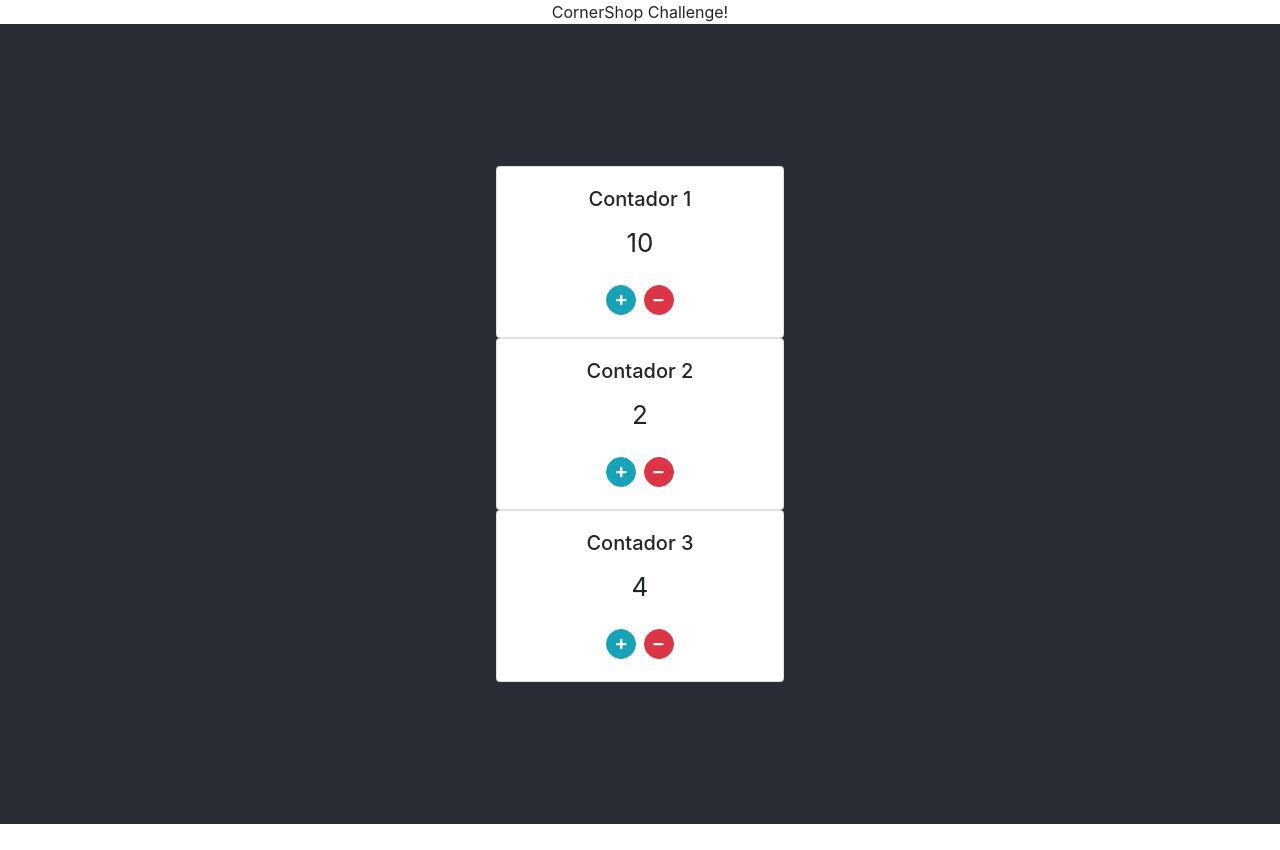
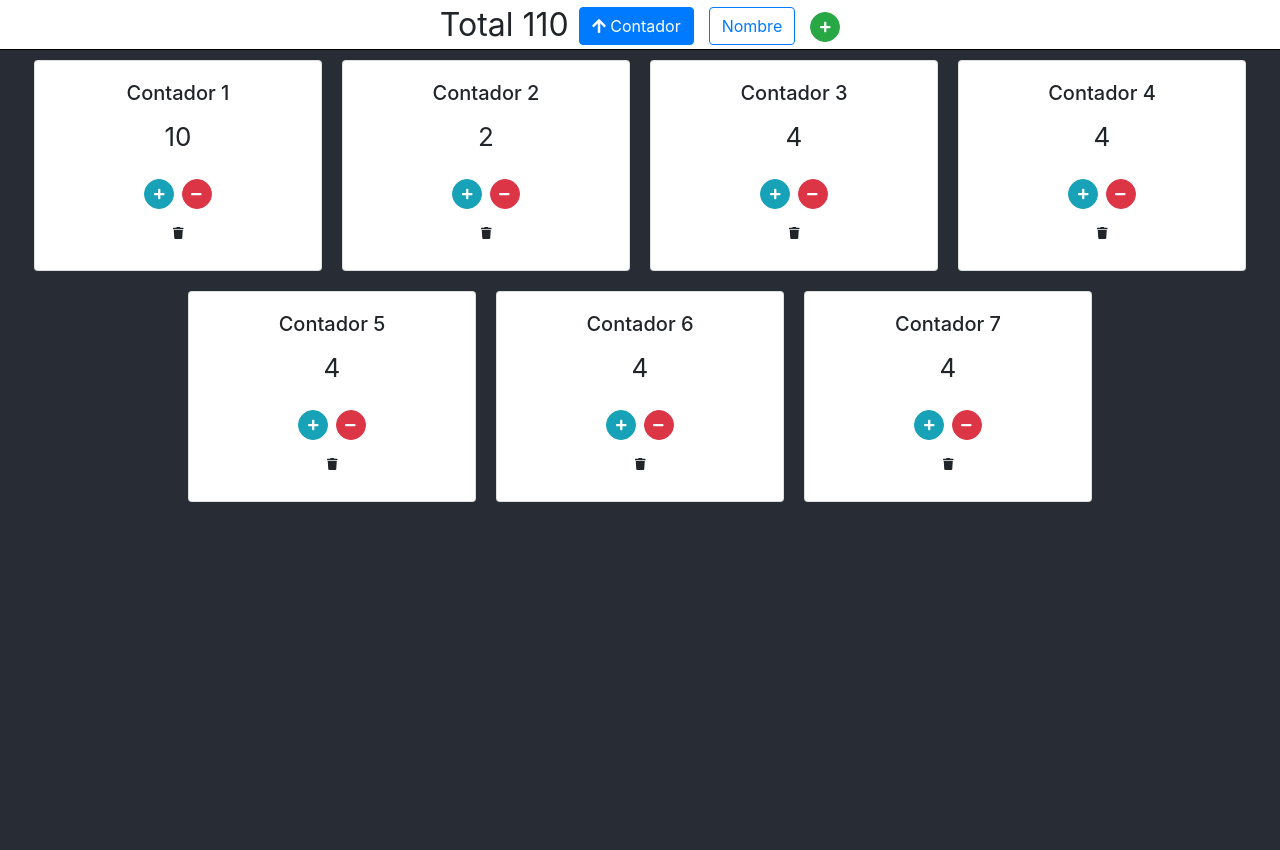
Before and after one commit to delatorremario/cornershop-frontendchallenge, a React (Create React App) app: page / in a window 1280 px wide. Before the commit the page ends 824 px from the top, so only its background shows below. Built offline with nearby package versions, Linux system fonts and the light colour scheme.

Commit message:
add counters, form and total headers

```diff
--- a/src/App.css
+++ b/src/App.css
@@ -1,19 +1,68 @@
 .App {
-  text-align: center;
+  min-height: 100vh;
+  /* display: flex; */
+  /* flex-direction: column; */
+  /* align-items: center; */
+  /* justify-content: center; */
+  font-size: calc(10px + 2vmin);
+  background-color: #282c34;
 }
 
-.App-header {
-  background-color: #282c34;
-  min-height: 100vh;
+.header-app {
+  top: 0;
+  position: fixed;
+  width: 100%;
+
+  -webkit-z-index: 1;
+  -moz-z-index: 1;
+  -ms-z-index: 1;
+  -o-z-index: 1;
+  z-index: 1;
+}
+.sorters {
   display: flex;
-  flex-direction: column;
+  justify-content: center;
   align-items: center;
-  justify-content: center;
-  font-size: calc(10px + 2vmin);
+  align-content: space-around;
+  background-color: white;
+  height: 50px;
+  border-bottom: solid black 1px;
+
 }
 
-.counter-buttons{
+.sorter-item {
+  padding: 5px;
+}
+
+.counter {
+  width: 100%;
+  text-align: center;
+  vertical-align: middle;
+  font-size: xx-large;
+}
+
+.addcounter-form {
+  background-color: white;
+  border-bottom: solid black 1px;
+}
+
+.counter-form {
+  width: 50%;
+  padding: 10px;
+  margin: 0 auto;
+}
+
+.counters-list {
+  top: 2;
   display: flex;
+  flex-wrap: wrap;
+  justify-content: center;
+  /* width: 80%; */
+  margin-top: 50px;
+}
+.counter-card {
+  text-align: center;
+  margin: 10px;
 }
 
 .btn-circle.btn-xl {
@@ -34,3 +83,25 @@
   font-size: 12px;
   line-height: 1.42857;
 }
+
+.label {
+  color: white;
+  padding: 8px;
+}
+
+.success {
+  background-color: #4caf50;
+} /* Green */
+.info {
+  background-color: #2196f3;
+} /* Blue */
+.warning {
+  background-color: #ff9800;
+} /* Orange */
+.danger {
+  background-color: #f44336;
+} /* Red */
+.other {
+  background-color: #e7e7e7;
+  color: black;
+} /* Gray */
--- a/src/App.js
+++ b/src/App.js
@@ -2,15 +2,14 @@ import React from "react";
 import "bootstrap/dist/css/bootstrap.min.css";
 import "./App.css";
 
+import HeaderAppComponent from "./components/headerAppComponent";
 import CountersListComponents from "./components/countersListComponent";
 
 function App() {
   return (
     <div className="App">
-      CornerShop Challenge!
-      <header className="App-header">
-        <CountersListComponents />
-      </header>
+      <HeaderAppComponent />
+      <CountersListComponents />
     </div>
   );
 }
--- /dev/null
+++ b/src/components/addCounterComponent.js
@@ -0,0 +1,48 @@
+import React from "react";
+import { Form, Button } from "react-bootstrap";
+
+class AddCounterComponent extends React.Component {
+  state = {
+    name: ""
+  };
+
+  handleChange(e) {
+    this.setState({ [e.target.name]: e.target.value });
+  }
+
+  render() {
+    console.log(
+      "AddCounterComponent -> handleSubmit -> this.props",
+      this.props
+    );
+    const { saveCounter, setShowAddCounter } = this.props;
+
+    return (
+      <Form
+        className="counter-form"
+        onSubmit={saveCounter({ name: this.state.name }).bind(this)}
+      >
+        <Form.Group controlId="formBasicEmail">
+          <Form.Label>Nombre del Nuevo Contador</Form.Label>
+          <Form.Control
+            type="text"
+            name="name"
+            value={this.state.name}
+            onChange={this.handleChange.bind(this)}
+          />
+        </Form.Group>
+
+        <div>
+          <Button variant="primary" type="submit">
+            Agregar
+          </Button>{" "}
+          <Button variant="secondary" onClick={setShowAddCounter}>
+            Cancelar
+          </Button>
+        </div>
+      </Form>
+    );
+  }
+}
+
+export default AddCounterComponent;
--- a/src/components/counterCardComponent.js
+++ b/src/components/counterCardComponent.js
@@ -1,10 +1,10 @@
 import React from "react";
 import { Card } from "react-bootstrap";
 import { FontAwesomeIcon } from "@fortawesome/react-fontawesome";
-import { faMinus, faPlus } from "@fortawesome/free-solid-svg-icons";
+import { faMinus, faPlus, faTrash } from "@fortawesome/free-solid-svg-icons";
 
 const CounterCardComponent = ({ name, count }) => (
-  <Card style={{ width: "18rem" }}>
+  <Card className="counter-card" style={{ width: "18rem" }}>
     <Card.Body>
       <Card.Title>{name}</Card.Title>
       <Card.Text>{count}</Card.Text>
@@ -17,6 +17,11 @@ const CounterCardComponent = ({ name, count }) => (
           <FontAwesomeIcon icon={faMinus} />
         </button>
       </div>
+      <div>
+        <button type="button" className="btn btn-default btn-circle">
+          <FontAwesomeIcon icon={faTrash} />
+        </button>
+      </div>
     </Card.Body>
   </Card>
 );
--- a/src/components/countersListComponent.js
+++ b/src/components/countersListComponent.js
@@ -7,11 +7,15 @@ class CountersListComponent extends Component {
     const countersList = [
       { name: "Contador 1", count: 10 },
       { name: "Contador 2", count: 2 },
-      { name: "Contador 3", count: 4 }
+      { name: "Contador 3", count: 4 },
+      { name: "Contador 4", count: 4 },
+      { name: "Contador 5", count: 4 },
+      { name: "Contador 6", count: 4 },
+      { name: "Contador 7", count: 4 },
     ];
 
     return (
-      <div>
+      <div className='counters-list'>
         {countersList.map((counter, index) => (
           <CounterCardComponent {...counter} key={index} />
         ))}
--- /dev/null
+++ b/src/components/headerAppComponent.js
@@ -0,0 +1,117 @@
+import React from "react";
+
+import { FontAwesomeIcon } from "@fortawesome/react-fontawesome";
+import {
+  faArrowDown,
+  faArrowUp,
+  faPlus
+} from "@fortawesome/free-solid-svg-icons";
+
+import { Button } from "react-bootstrap";
+
+import AddCounterComponent from "./addCounterComponent";
+
+class HeaderAppComponent extends React.Component {
+  state = {
+    showAddCounter: false,
+    upSortDirection: true,
+    sortBy: "counter"
+  };
+
+  setSorter = e => {
+    e.preventDefault();
+    const { sortBy } = this.state;
+
+    if (sortBy !== e.target.name) {
+      this.setState({ sortBy: e.target.name, upSortDirection: true });
+    } else {
+      this.setState(prevState => ({
+        upSortDirection: !prevState.upSortDirection
+      }));
+    }
+  };
+
+  setShowAddCounter = e => {
+    e.preventDefault();
+    this.setState(prevState => ({
+      showAddCounter: !prevState.showAddCounter
+    }));
+  };
+
+  saveCounter = ({ name }) => e => {
+    e.preventDefault();
+    console.log("HeaderAppComponent -> name", name);
+    this.setState({
+      showAddCounter: false
+    });
+  };
+
+  render() {
+    const { showAddCounter, upSortDirection, sortBy } = this.state;
+    return (
+      <div className="header-app" style={{ height: "300px" }}>
+        <div className="sorters">
+          <div className="sorter-item">
+            <div className="counter">{`Total ${110}`}</div>
+          </div>
+          <div className="sorter-item">
+            <Button
+              variant={(sortBy === "counter" && "primary") || "outline-primary"}
+              name="counter"
+              onClick={this.setSorter.bind(this)}
+            >
+              {sortBy === "counter" && (
+                <span>
+                  <FontAwesomeIcon
+                    icon={(upSortDirection && faArrowUp) || faArrowDown}
+                  />{" "}
+                </span>
+              )}
+              Contador
+            </Button>
+          </div>
+          <div className="sorter-item">
+            <div className="sorter-item">
+              <Button
+                variant={(sortBy === "name" && "primary") || "outline-primary"}
+                name="name"
+                onClick={this.setSorter.bind(this)}
+              >
+                {sortBy === "name" && (
+                  <span>
+                    <FontAwesomeIcon
+                      icon={(upSortDirection && faArrowUp) || faArrowDown}
+                    />{" "}
+                  </span>
+                )}
+                Nombre
+              </Button>
+            </div>
+          </div>
+          <div className="sorter-item">
+            {!showAddCounter && (
+              <button
+                type="button"
+                className="btn btn-success btn-circle"
+                onClick={this.setShowAddCounter.bind(this)}
+              >
+                <FontAwesomeIcon icon={faPlus} />
+              </button>
+            )}
+          </div>
+        </div>
+        {showAddCounter && (
+          <div className="addcounter-form">
+            <AddCounterComponent
+              saveCounter={this.saveCounter}
+              setShowAddCounter={this.setShowAddCounter}
+            />
+          </div>
+        )}
+        {/* <div className="counter">{`Total ${110}`}</div> */}
+      </div>
+    );
+  }
+}
+
+export default HeaderAppComponent;
```
Also changed, not shown: 1 other file (tests, documents, lock files or other folders).
